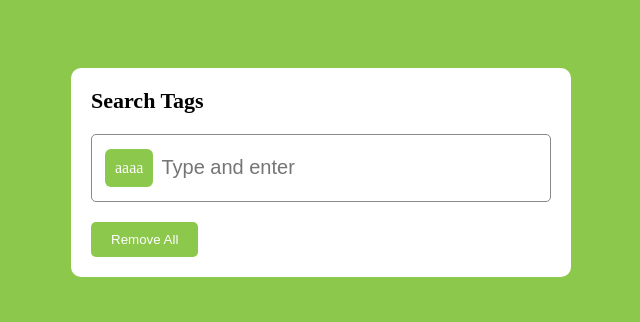
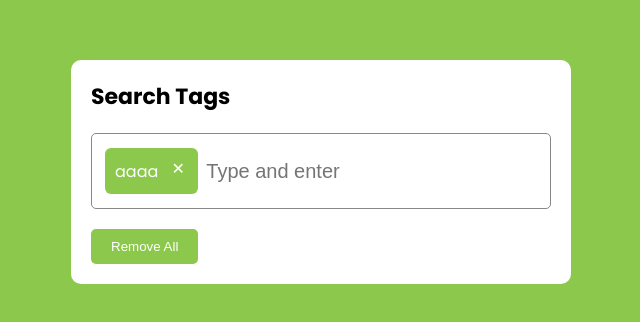
Before and after one commit to NamNguyen310801/web-platform-c6x8rj, a plain HTML site: page index.html in a window 1280 px wide. Shown: the part 228-550 px from the top of the page, without its empty margins (319-959 px from the left). Drawn offline with nearby package versions, Linux system fonts and the light colour scheme.

Commit message:
2 files modified

```diff
--- a/index.html
+++ b/index.html
@@ -4,6 +4,10 @@
     <meta charset="UTF-8" />
     <meta http-equiv="X-UA-Compatible" content="IE=edge" />
     <meta name="viewport" content="width=device-width, initial-scale=1.0" />
+    <link
+      href="https://unpkg.com/boxicons@2.1.4/css/boxicons.min.css"
+      rel="stylesheet"
+    />
     <link rel="stylesheet" href="styles.css" />
     <title>Document</title>
   </head>
@@ -11,7 +15,7 @@
     <div class="wrapper">
       <h2 class="title">Search Tags</h2>
       <ul class="content">
-        <li>aaaa</li>
+        <li>aaaa<i class="bx bx-x"></i></li>
         <input type="text" placeholder="Type and enter" />
       </ul>
       <button class="btn-removeAll">Remove All</button>
--- a/styles.css
+++ b/styles.css
@@ -1,3 +1,5 @@
+@import url('https://fonts.googleapis.com/css2?family=Poppins:ital,wght@0,100;0,200;0,300;0,400;0,500;0,600;0,700;0,800;0,900;1,100;1,200;1,300;1,400;1,500;1,600;1,700;1,800;1,900&display=swap');
+
 * {
   margin: 0;
   padding: 0;
@@ -10,6 +12,7 @@ body {
   display: flex;
   justify-content: center;
   align-items: center;
+  font-family: 'Poppins';
 }
 .wrapper {
   width: 500px;
@@ -29,6 +32,11 @@ body {
   border-radius: 6px;
   color: white;
   padding: 10px;
+}
+.content li i {
+  margin-left: 10px;
+  cursor: pointer;
+  font-size: 20px;
 }
 .content input {
   border: none;
```
